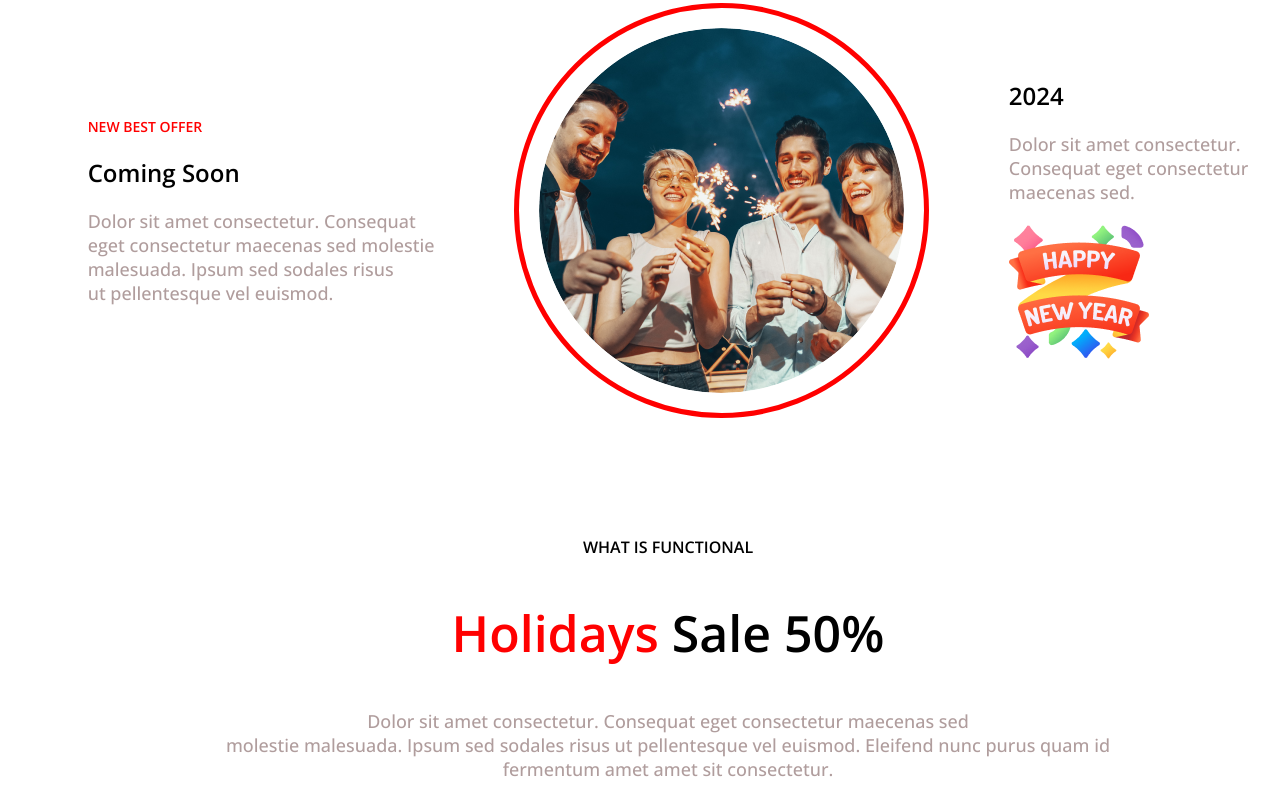
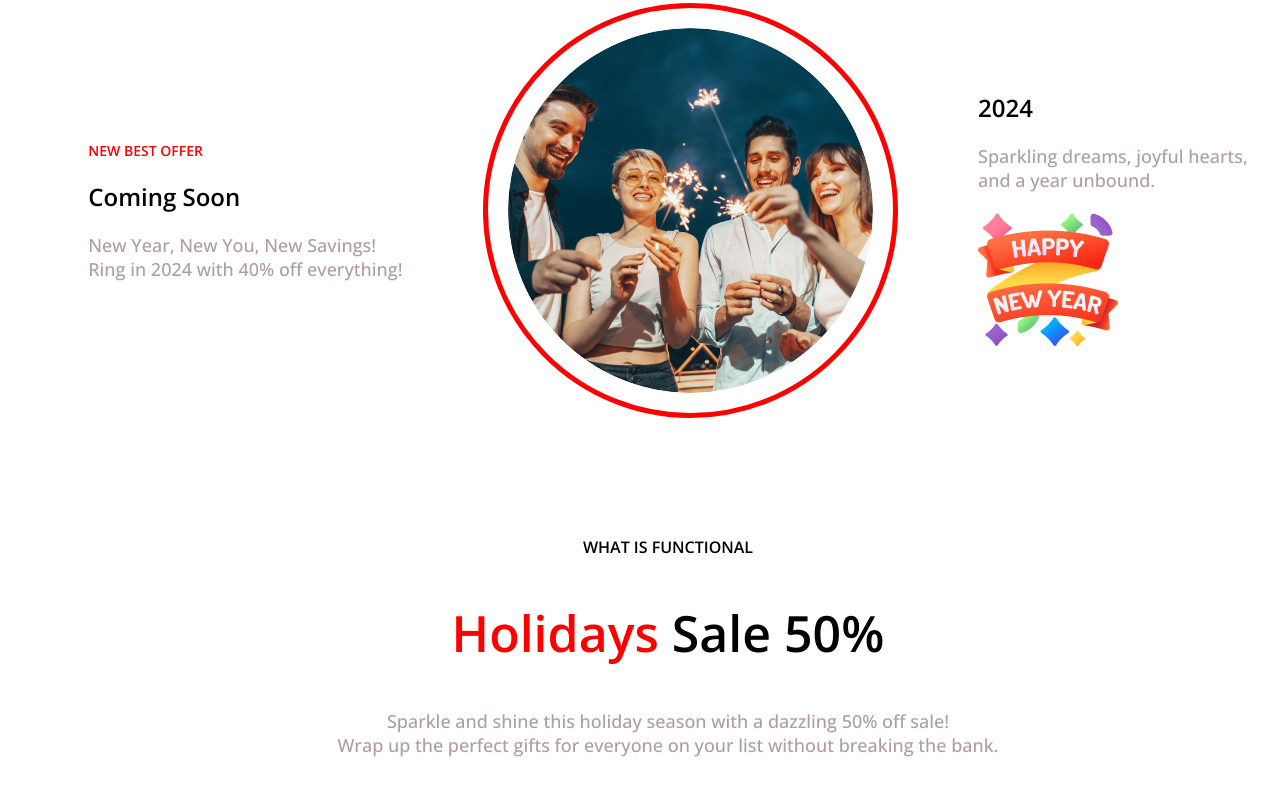
Before and after one commit to sajib9988/Assignment-1, a plain HTML site: page index.html in a window 1280 px wide. Shown: the part 2369-3180 px from the top of the page. Drawn offline with nearby package versions, Linux system fonts and the light colour scheme.

Commit message:
added text change

```diff
--- a/index.html
+++ b/index.html
@@ -68,8 +68,7 @@
                 </div>
                 <div class="partyText">
                     <h1 class="midnightParty">Welcome to <br> midnight party</h1>
-                    <p class="paragraph">Dolor sit amet consectetur. Consequat eget consectetur maecenas sed molestie <br> malesuada.
-                        Ipsum sed sodales risus ut pellentesque vel euismod. </p>
+                    <p class="paragraph">Shadows dance, secrets whisper, under a midnight moon's gaze molestie <br> Let the revelry begin!.</p>
                     <button class="joinNow">JOIN NOW</button>
                 </div>
 
@@ -98,8 +97,8 @@
                 <div>
                     <h3 class="redLines">NEW BEST OFFER</h3>
                     <h2>Coming Soon</h2>
-                    <p class="paragraph">Dolor sit amet consectetur. Consequat <br> eget consectetur maecenas sed molestie <br> malesuada.
-                        Ipsum sed sodales risus <br> ut pellentesque vel euismod. </p>
+                    <p class="paragraph">New Year, New You, New Savings!<br>Ring in 2024 with 40% off everything!
+                   </p>
                 </div>
 
                 <div>
@@ -108,7 +107,7 @@
 
                 <div>
                     <h2>2024</h2>
-                    <p class="paragraph">Dolor sit amet consectetur. <br> Consequat eget consectetur <br> maecenas sed.</p>
+                    <p class="paragraph">Sparkling dreams, joyful hearts,<br>and a year unbound.</p>
                     <img src="resources/Group 96.png" alt="">
                 </div>
             </div>
@@ -125,9 +124,8 @@
                 <div class="holydayText">
                     <h4>WHAT IS FUNCTIONAL</h4>
                     <h1 class="holidaysText"> <span class="discountText">Holidays </span> Sale 50%</h1>
-                    <p class="paragraph">Dolor sit amet consectetur. Consequat eget consectetur maecenas sed <br>
-                        molestie malesuada. Ipsum sed sodales risus ut pellentesque vel euismod. Eleifend nunc purus
-                        quam id <br> fermentum amet amet sit consectetur.</p>
+                    <p class="paragraph">Sparkle and shine this holiday season with a dazzling 50% off sale!<br>
+                        Wrap up the perfect gifts for everyone on your list without breaking the bank.</p>
                 </div>
             </div>
 
@@ -160,8 +158,7 @@
             <div class="gridText">
                 <h4 class="redLines">THE BEST GIFTS</h4>
                 <h2 class="awesomePortfolio">Our Awesome Portfolio</h2>
-                <p>Dolor sit amet consectetur. Consequat eget consectetur maecenas sed molestie malesuada. <br> Ipsum
-                    sed sodales risus ut pellentesque vel euismod. </p>
+                <p>Our Awesome Portfolio is more than just shopping; it's an experience<br></p>
             </div>
             <div class="imgGrid">
                 <img src="resources/Rectangle 3.png" alt="">
@@ -187,9 +184,8 @@
                 <div class="subscribeText">
                     <img src="resources/Group 61.png" alt="">
                     <h2 class="awesomePortfolio">Subscribe Newsletter</h2>
-                    <p class="paragraph">Dolor sit amet consectetur. Consequat eget consectetur maecenas sed molestie malesuada. <br>
-                        Ipsum sed
-                        sodales risus ut pellentesque vel euismod. </p>
+                    <p class="paragraph"> Don't get left behind. Subscribe to our newsletter for the latest trends and breakthroughs in tech.<br>
+                        </p>
 
                     <div class="inputDiv">
                         <input class="input" type="text">
```
